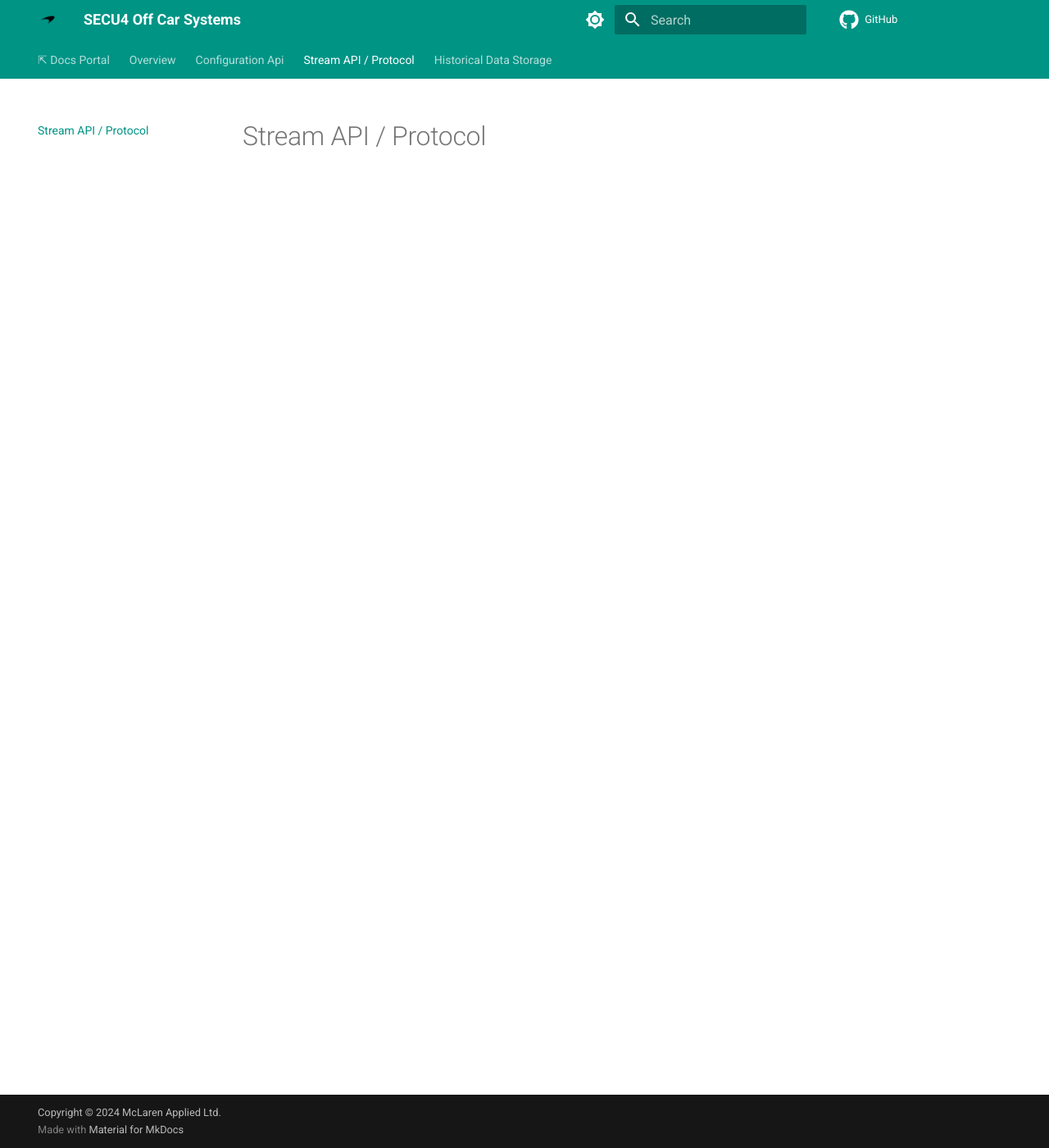
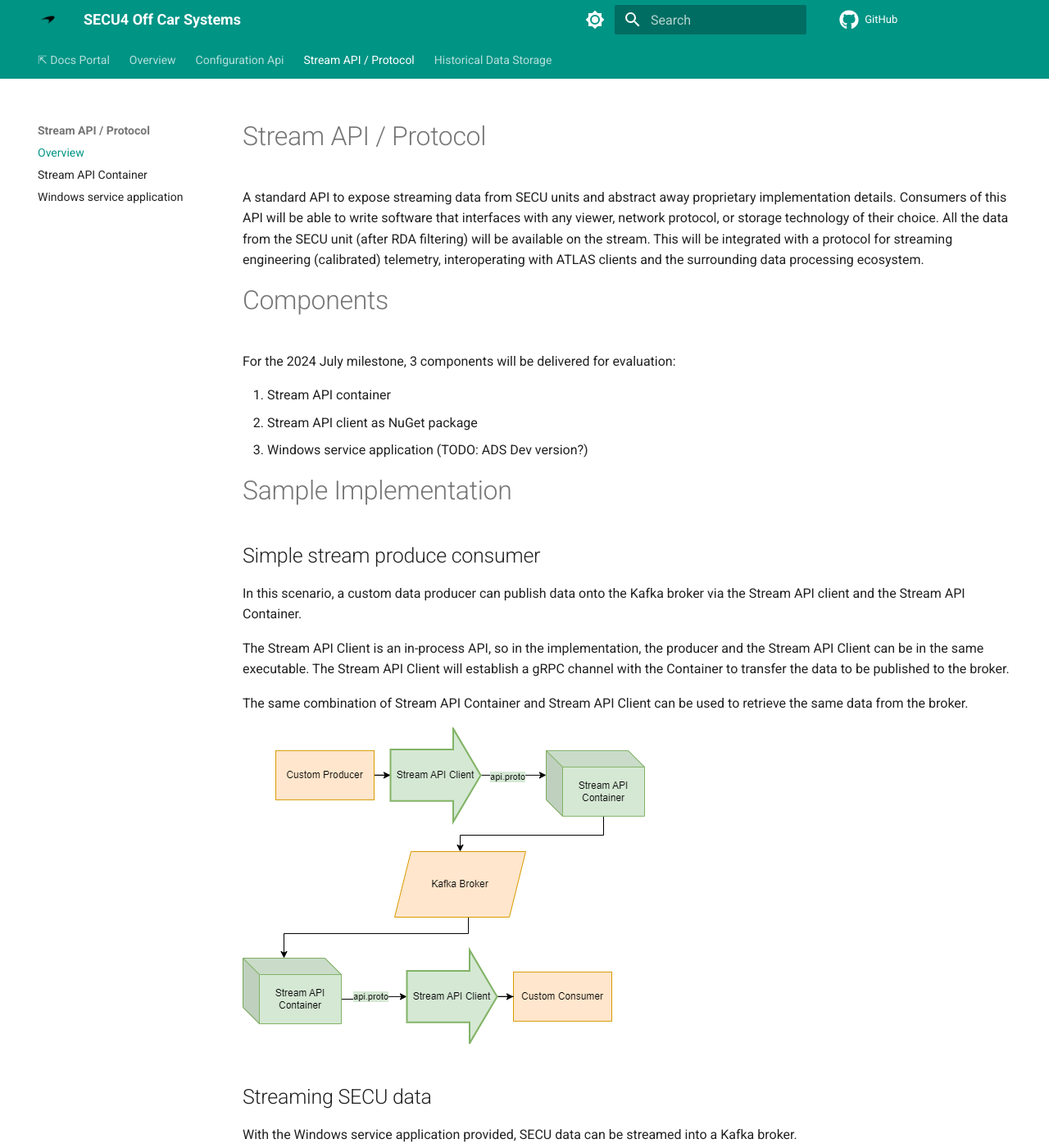
Before and after one commit to mat-docs/SECU4.Site, an MkDocs documentation site: the page built from docs/stream_api/index.md, in a window 1280 px wide and 1400 px high. Shown: the whole window at 82% size. Built offline with MkDocs 1.6.1 and Material for MkDocs 9.7.7, drawn with Linux system fonts in a browser that asks for light colours; comment, search, counter and statistics services are not loaded.

Commit message:
Add documentation for Streaming API

```diff
--- a/docs/stream_api/index.md
+++ b/docs/stream_api/index.md
@@ -1 +1,39 @@
 # Stream API / Protocol
+
+A standard API to expose streaming data from SECU units and abstract away proprietary
+implementation details. Consumers of this API will be able to write software that
+interfaces with any viewer, network protocol, or storage technology of their choice.
+All the data from the SECU unit (after RDA filtering) will be available on the stream.
+This will be integrated with a protocol for streaming engineering (calibrated)
+telemetry, interoperating with ATLAS clients and the surrounding data processing
+ecosystem.
+
+# Components
+For the 2024 July milestone, 3 components will be delivered for evaluation:
+
+1. Stream API container
+2. Stream API client as NuGet package
+3. Windows service application (TODO: ADS Dev version?)
+
+# Sample Implementation
+
+## Simple stream produce consumer
+In this scenario, a custom data producer can publish data onto the Kafka broker via the
+Stream API client and the Stream API Container.
+
+The Stream API Client is an in-process API, so in the implementation, the producer and the
+Stream API Client can be in the same executable. The Stream API Client will establish a
+gRPC channel with the Container to transfer the data to be published to the broker.
+
+The same combination of Stream API Container and Stream API Client can be used to
+retrieve the same data from the broker.
+
+![Architecture of simple stream producer consumer](assets/stream_architecture_light.png#only-light)
+![Architecture of simple stream producer consumer](assets/stream_architecture_dark.png#only-dark)
+
+## Streaming SECU data
+
+With the Windows service application provided, SECU data can be streamed into a Kafka broker.
+
+![Architecture of streaming SECU data](assets/SECU_data_light.png#only-light)
+![Architecture of streaming SECU data](assets/SECU_data_dark.png#only-dark)
--- a/mkdocs.yml
+++ b/mkdocs.yml
@@ -44,8 +44,14 @@ nav:
       - Overview:                 configuration_api/index.md
       - Protobuf:                 https://github.com/mat-docs/System.Monitor.Configuration.API.Client.Sample/tree/main/Protos
       - Example:                  https://github.com/mat-docs/System.Monitor.Configuration.API.Client.Sample/tree/main
-  - Stream API / Protocol:        stream_api/index.md
-  - Historical Data Storage:      historic_data/index.md
+
+  - Stream API / Protocol:
+      - Overview:                     stream_api/index.md
+      - Stream API Container:         stream_api/server_container.md
+      - Windows service application:  stream_api/windows_service_application.md
+
+
+  - Historical Data Storage:         historic_data/index.md
 
 markdown_extensions:
   - abbr
```
Also changed, not shown: README.md (+1 -1 lines), docs/stream_api/infrastructure_guide.md (added, +8 -0 lines), docs/stream_api/assets/SECU_data_dark.png (added), docs/stream_api/assets/SECU_data_light.png (added), docs/stream_api/assets/stream_architecture_dark.png (added), docs/stream_api/assets/stream_architecture_light.png (added), docs/stream_api/server_container.md (added), docs/stream_api/windows_service_application.md (added), 2 other files.
